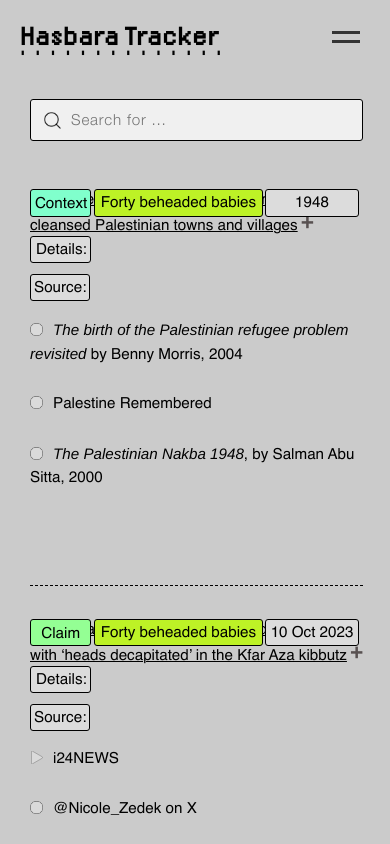
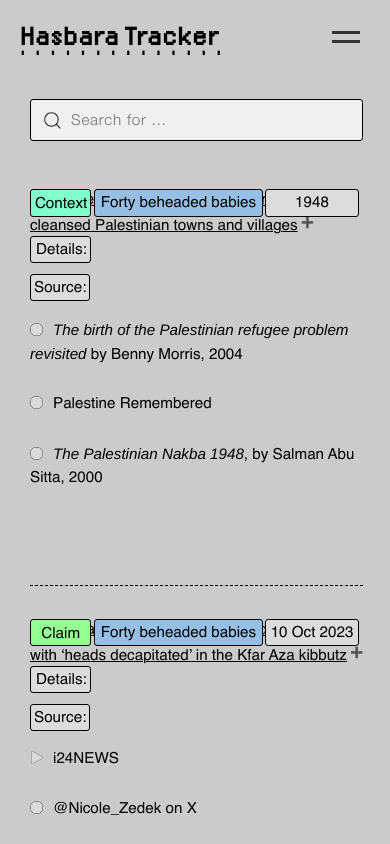
Before and after one commit to tamtzekin/hasbara-tracker, a React (Create React App) app: page /tracker in a window 390 px wide. Shown: the top 844 px of the page. Built offline with nearby package versions, Linux system fonts and the light colour scheme.

Commit message:
Update Tracker.css

```diff
--- a/src/components/Tracker.css
+++ b/src/components/Tracker.css
@@ -342,7 +342,7 @@ ul {
         margin-left: 16.3%;
         vertical-align: 0;
         border-radius: 3px;
-        background: #bdf226;
+        background: #96bfe6;
         width: 43%;
         font-style: normal;
         vertical-align: center;
```
